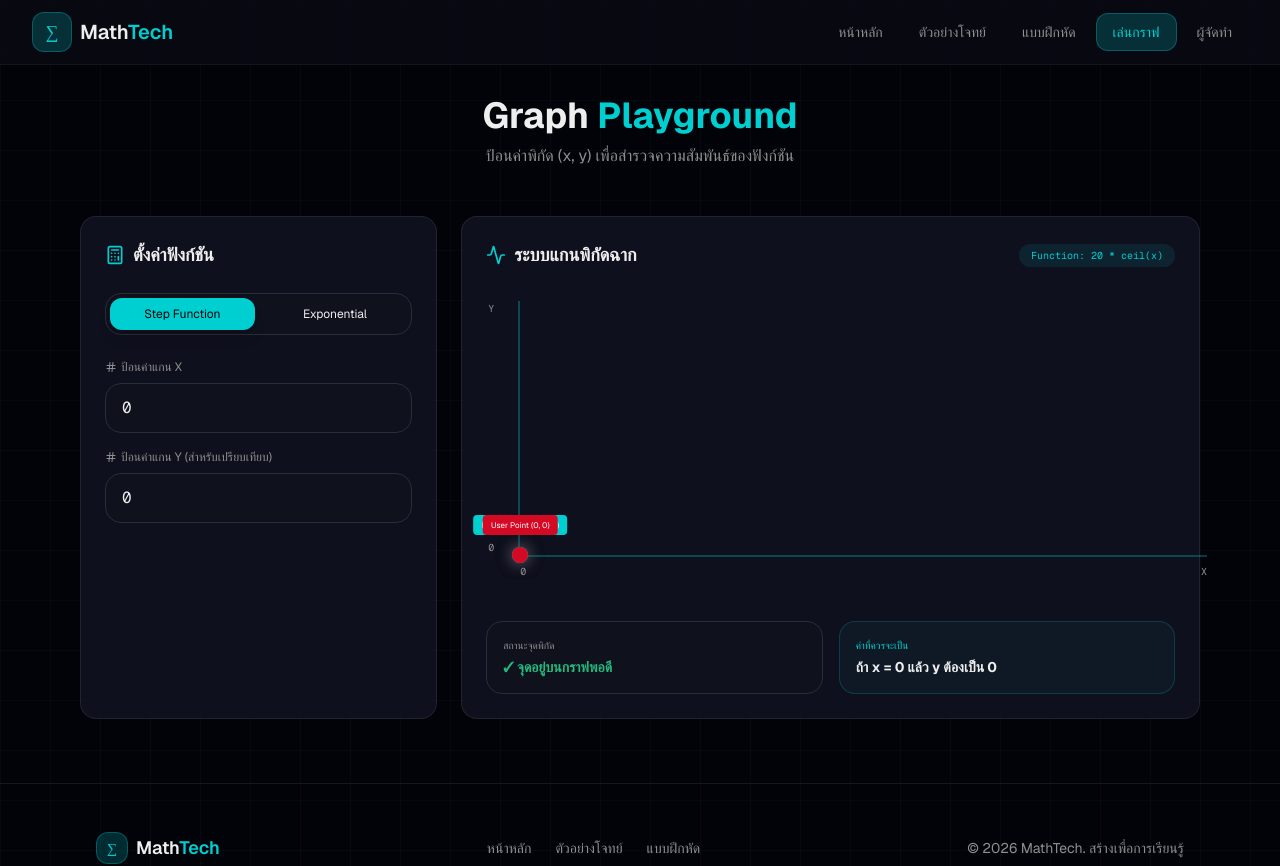
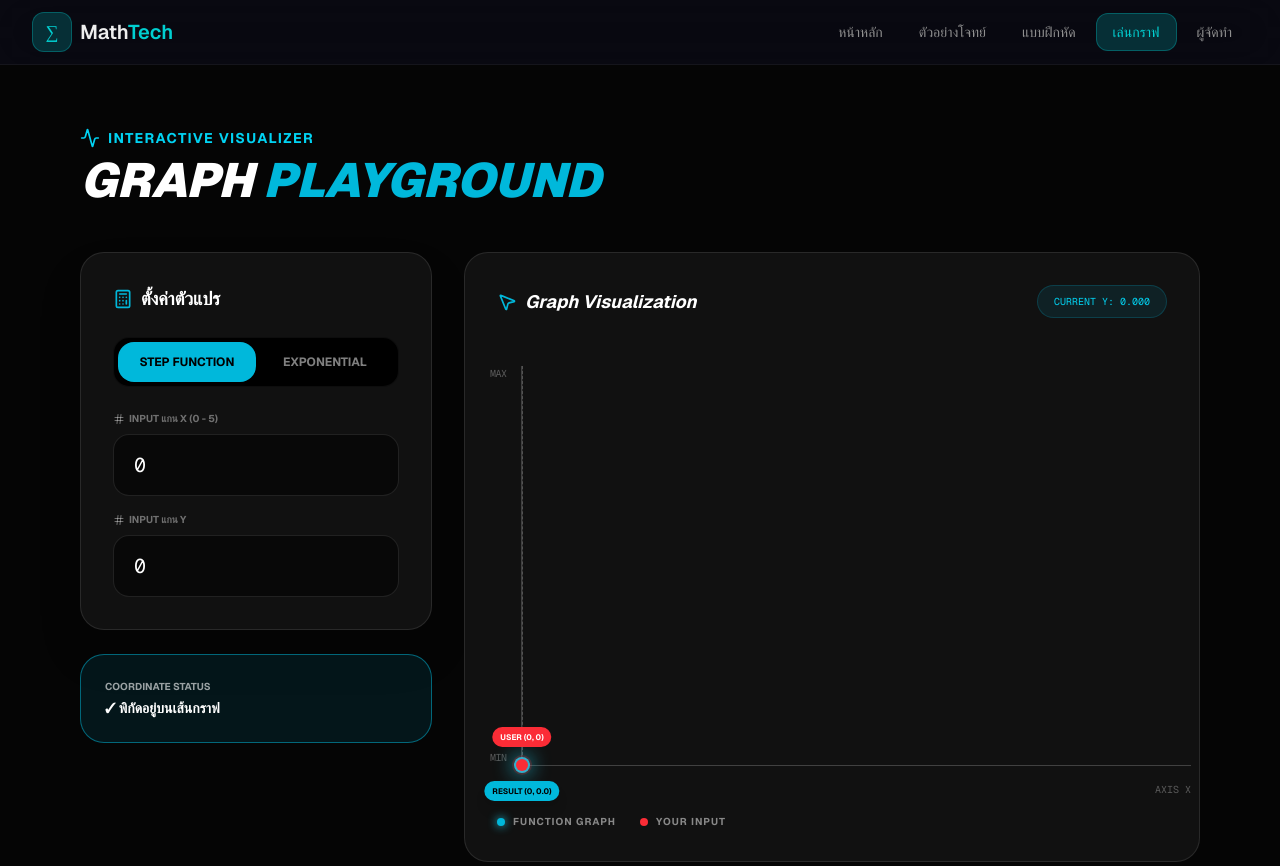
Before and after one commit to chiramat52/math-landing-page, a Next.js app: page /graph in a window 1280 px wide. Shown: the top 866 px of the page. Built offline with nearby package versions, Linux system fonts and the light colour scheme.

Commit message:
update app graph page

```diff
--- a/app/graph/page.tsx
+++ b/app/graph/page.tsx
@@ -1,148 +1,200 @@
 "use client"
 
-import { useState } from "react"
+import { useState, useMemo } from "react"
 import { motion } from "framer-motion"
 import { Navbar } from "@/components/navbar"
 import { Footer } from "@/components/footer"
-import { Calculator, Activity, Hash } from "lucide-react"
+import { Calculator, Activity, Hash, MousePointer2 } from "lucide-react"
 
 export default function GraphPlayground() {
   const [inputX, setInputX] = useState<number>(0)
   const [inputY, setInputY] = useState<number>(0)
   const [functionType, setFunctionType] = useState<"step" | "exponential">("step")
 
-  // คำนวณค่า Y ตามประเภทฟังก์ชัน
+  // คำนวณค่า Y ตามฟังก์ชัน
   const calculateResultY = (x: number) => {
     if (functionType === "step") {
-      return 20 * Math.ceil(x) // อ้างอิงโจทย์ค่าจอดรถ f(x) = 20⌈x⌉
+      // โจทย์ค่าจอดรถ f(x) = 20⌈x⌉
+      return 20 * Math.ceil(x)
     }
-    return Math.pow(2, x) // f(x) = 2ˣ
+    // f(x) = 2^x
+    return Math.pow(2, x)
   }
 
   const resultY = calculateResultY(inputX)
 
+  // สร้างเส้นกราฟจำลอง (0 - 5)
+  const graphPath = useMemo(() => {
+    const points = []
+    const step = 0.1
+    for (let i = 0; i <= 5.1; i += step) {
+      points.push({ x: i * 20, y: calculateResultY(i) })
+    }
+    return points
+  }, [functionType])
+
   return (
-    <main className="min-h-screen bg-background math-grid">
+    <main className="min-h-screen bg-[#050505] text-white selection:bg-cyan-500/30">
       <Navbar />
-      <div className="pt-24 pb-16 px-4 max-w-6xl mx-auto">
-        <header className="text-center mb-12">
-          <h1 className="text-4xl font-bold mb-2">Graph <span className="text-primary">Playground</span></h1>
-          <p className="text-muted-foreground">ป้อนค่าพิกัด (x, y) เพื่อสำรวจความสัมพันธ์ของฟังก์ชัน</p>
+
+      <div className="pt-32 pb-16 px-4 max-w-6xl mx-auto">
+        <header className="mb-12">
+          <motion.div
+            initial={{ opacity: 0, x: -20 }}
+            animate={{ opacity: 1, x: 0 }}
+            className="flex items-center gap-2 text-cyan-400 mb-2"
+          >
+            <Activity size={20} />
+            <span className="text-sm font-bold uppercase tracking-widest">Interactive Visualizer</span>
+          </motion.div>
+          <h1 className="text-4xl md:text-5xl font-black italic uppercase">
+            Graph <span className="text-cyan-500">Playground</span>
+          </h1>
         </header>
 
-        <div className="grid lg:grid-cols-3 gap-6">
-          {/* กรอบที่ 1: ส่วนควบคุมและเลือกฟังก์ชัน */}
-          <div className="glass-card p-6 rounded-2xl border border-border/50 flex flex-col gap-6">
-            <h2 className="text-lg font-bold flex items-center gap-2">
-              <Calculator className="text-primary" size={20} /> ตั้งค่าฟังก์ชัน
+        <div className="grid lg:grid-cols-3 gap-8">
+          {/* กรอบควบคุม (Control Panel) */}
+          <section className="space-y-6">
+            <div className="bg-[#111] border border-white/10 rounded-3xl p-8 shadow-2xl">
+              <h2 className="text-lg font-bold mb-6 flex items-center gap-2">
+                <Calculator className="text-cyan-500" size={20} /> ตั้งค่าตัวแปร
               </h2>
-            <div className="flex gap-2 p-1 bg-secondary/30 rounded-xl border border-border">
+
+              <div className="space-y-6">
+                {/* Switch Function */}
+                <div className="flex p-1 bg-black rounded-2xl border border-white/5">
                   <button
                     onClick={() => setFunctionType("step")}
-                className={`flex-1 py-2 text-xs rounded-lg transition-all ${functionType === "step" ? "bg-primary text-primary-foreground shadow-lg" : "hover:bg-secondary"}`}
-              >Step Function</button>
+                    className={`flex-1 py-3 text-xs font-bold rounded-xl transition-all ${functionType === "step" ? "bg-cyan-500 text-black" : "text-white/50 hover:text-white"}`}
+                  >STEP FUNCTION</button>
                   <button
                     onClick={() => setFunctionType("exponential")}
-                className={`flex-1 py-2 text-xs rounded-lg transition-all ${functionType === "exponential" ? "bg-primary text-primary-foreground shadow-lg" : "hover:bg-secondary"}`}
-              >Exponential</button>
+                    className={`flex-1 py-3 text-xs font-bold rounded-xl transition-all ${functionType === "exponential" ? "bg-cyan-500 text-black" : "text-white/50 hover:text-white"}`}
+                  >EXPONENTIAL</button>
                 </div>
 
+                {/* Input Fields */}
                 <div className="space-y-4">
-              <div>
-                <label className="text-xs text-muted-foreground mb-2 flex items-center gap-1">
-                  <Hash size={12} /> ป้อนค่าแกน X
+                  <div className="group">
+                    <label className="text-[10px] text-white/40 uppercase font-bold mb-2 flex items-center gap-1 group-focus-within:text-cyan-500 transition-colors">
+                      <Hash size={12} /> Input แกน X (0 - 5)
                     </label>
                     <input
-                  type="number"
-                  value={inputX}
+                      type="number" step="0.1" value={inputX}
                       onChange={(e) => setInputX(Number(e.target.value))}
-                  className="w-full bg-secondary/50 border border-border rounded-xl px-4 py-3 focus:border-primary outline-none transition-all font-mono"
-                  placeholder="ป้อนค่า x..."
+                      className="w-full bg-black/50 border border-white/10 rounded-2xl px-5 py-4 focus:border-cyan-500 outline-none transition-all font-mono text-xl"
                     />
                   </div>
-              <div>
-                <label className="text-xs text-muted-foreground mb-2 flex items-center gap-1">
-                  <Hash size={12} /> ป้อนค่าแกน Y (สำหรับเปรียบเทียบ)
+                  <div className="group">
+                    <label className="text-[10px] text-white/40 uppercase font-bold mb-2 flex items-center gap-1 group-focus-within:text-cyan-500 transition-colors">
+                      <Hash size={12} /> Input แกน Y
                     </label>
                     <input
-                  type="number"
-                  value={inputY}
+                      type="number" value={inputY}
                       onChange={(e) => setInputY(Number(e.target.value))}
-                  className="w-full bg-secondary/50 border border-border rounded-xl px-4 py-3 focus:border-primary outline-none transition-all font-mono"
-                  placeholder="ป้อนค่า y..."
+                      className="w-full bg-black/50 border border-white/10 rounded-2xl px-5 py-4 focus:border-cyan-500 outline-none transition-all font-mono text-xl"
                     />
                   </div>
                 </div>
               </div>
+            </div>
 
-          {/* กรอบที่ 2: ส่วนแสดงผลกราฟจำลอง */}
-          <div className="lg:col-span-2 glass-card p-6 rounded-2xl border border-border/50 relative min-h-[400px]">
-            <div className="flex justify-between items-center mb-8">
-              <h2 className="text-lg font-bold flex items-center gap-2">
-                <Activity className="text-primary" size={20} /> ระบบแกนพิกัดฉาก
+            {/* Status Card */}
+            <div className={`p-6 rounded-3xl border transition-all ${Math.abs(inputY - resultY) < 0.1 ? "bg-cyan-500/10 border-cyan-500/50" : "bg-red-500/10 border-red-500/50"}`}>
+              <p className="text-[10px] font-bold uppercase mb-1 opacity-60">Coordinate Status</p>
+              <p className="text-sm font-bold">
+                {Math.abs(inputY - resultY) < 0.1 ? "✓ พิกัดอยู่บนเส้นกราฟ" : "✕ พิกัดไม่อยู่บนเส้นกราฟ"}
+              </p>
+            </div>
+          </section>
+
+          {/* กรอบกราฟ (Graph Visualizer) */}
+          <section className="lg:col-span-2 bg-[#111] border border-white/10 rounded-3xl p-8 relative overflow-hidden group">
+            <div className="flex justify-between items-center mb-12 relative z-10">
+              <h2 className="text-lg font-bold flex items-center gap-2 italic">
+                <MousePointer2 className="text-cyan-500" size={20} /> Graph Visualization
               </h2>
-              <div className="text-[10px] font-mono bg-primary/10 text-primary px-3 py-1 rounded-full">
-                Function: {functionType === "step" ? "20 * ceil(x)" : "2^x"}
+              <div className="text-[10px] font-mono bg-cyan-500/10 text-cyan-400 px-4 py-2 rounded-full border border-cyan-500/20">
+                CURRENT Y: {resultY.toFixed(3)}
               </div>
             </div>
 
-            {/* แกน X และ แกน Y */}
-            <div className="relative w-full h-64 border-l-2 border-b-2 border-primary/30 mt-4 ml-8">
-              {/* แกน Y Label */}
-              <div className="absolute -left-8 top-0 h-full flex flex-col justify-between text-[10px] text-muted-foreground font-mono">
-                <span>Y</span>
-                <span>0</span>
-              </div>
-              {/* แกน X Label */}
-              <div className="absolute -bottom-6 left-0 w-full flex justify-between text-[10px] text-muted-foreground font-mono">
-                <span>0</span>
-                <span>X</span>
-              </div>
+            {/* Cartesian Grid Area */}
+            <div className="relative w-full h-[400px] border-l border-b border-white/20 mt-4 ml-6">
+              {/* Grid Lines */}
+              <div className="absolute inset-0 bg-grid-white/[0.03] bg-[size:40px_40px]" />
 
-              {/* จุดตัด (x, y) ที่ผู้ใช้ป้อน */}
+              {/* Axis Labels */}
+              <span className="absolute -left-8 top-0 text-[10px] font-mono text-white/30 uppercase tracking-tighter">max</span>
+              <span className="absolute -left-8 bottom-0 text-[10px] font-mono text-white/30 uppercase tracking-tighter">min</span>
+              <span className="absolute -bottom-8 right-0 text-[10px] font-mono text-white/30 uppercase">Axis X</span>
+
+              {/* เส้นกราฟจำลอง */}
+              <svg className="absolute inset-0 w-full h-full overflow-visible">
+                <path
+                  d={graphPath.map((p, i) => `${i === 0 ? 'M' : 'L'} ${p.x}% ${100 - (p.y / (functionType === 'step' ? 1.2 : 0.32))}%`).join(' ')}
+                  fill="none"
+                  stroke="currentColor"
+                  strokeWidth="2"
+                  className="text-cyan-500/20"
+                />
+              </svg>
+
+              {/* จุดคำนวณจากฟังก์ชัน (Blue Glow) */}
               <motion.div
-                animate={{ left: `${Math.min(Math.max(inputX * 10, 0), 100)}%`, bottom: `${Math.min(Math.max(inputY / 2, 0), 100)}%` }}
-                className="absolute w-4 h-4 bg-destructive rounded-full -translate-x-1/2 translate-y-1/2 shadow-[0_0_15px_rgba(239,68,68,0.5)] z-10"
+                animate={{
+                  left: `${(inputX / 5) * 100}%`,
+                  bottom: `${(resultY / (functionType === 'step' ? 120 : 32)) * 100}%`
+                }}
+                className="absolute w-4 h-4 bg-cyan-400 rounded-full -translate-x-1/2 translate-y-1/2 z-20 shadow-[0_0_20px_#22d3ee]"
               >
-                <div className="absolute -top-8 left-1/2 -translate-x-1/2 bg-destructive text-white text-[8px] px-2 py-1 rounded whitespace-nowrap">
-                  User Point ({inputX}, {inputY})
+                <div className="absolute top-6 left-1/2 -translate-x-1/2 bg-cyan-500 text-black text-[8px] font-bold px-2 py-1 rounded-md whitespace-nowrap shadow-lg">
+                  RESULT ({inputX}, {resultY.toFixed(1)})
                 </div>
               </motion.div>
 
-              {/* จุดคำนวณจากฟังก์ชัน (Result Y) */}
+              {/* จุดที่ผู้ใช้ป้อน (User Point - Red) */}
               <motion.div
-                animate={{ left: `${Math.min(Math.max(inputX * 10, 0), 100)}%`, bottom: `${Math.min(Math.max(resultY / 2, 0), 100)}%` }}
-                className="absolute w-4 h-4 bg-primary rounded-full -translate-x-1/2 translate-y-1/2 shadow-[0_0_15px_rgba(6,182,212,0.5)]"
+                animate={{
+                  left: `${(inputX / 5) * 100}%`,
+                  bottom: `${(inputY / (functionType === 'step' ? 120 : 32)) * 100}%`
+                }}
+                className="absolute w-3 h-3 bg-red-500 rounded-full -translate-x-1/2 translate-y-1/2 z-30 ring-4 ring-red-500/20"
               >
-                <div className="absolute -top-8 left-1/2 -translate-x-1/2 bg-primary text-white text-[8px] px-2 py-1 rounded whitespace-nowrap">
-                  Function Result ({inputX}, {resultY})
+                <div className="absolute -top-8 left-1/2 -translate-x-1/2 bg-red-500 text-white text-[8px] font-bold px-2 py-1 rounded-md whitespace-nowrap">
+                  USER ({inputX}, {inputY})
                 </div>
               </motion.div>
 
-              {/* เส้นแนวทาง (Grid lines) */}
+              {/* Vertical Guide Line */}
               <motion.div
-                animate={{ width: `${Math.min(Math.max(inputX * 10, 0), 100)}%` }}
-                className="absolute bottom-0 left-0 h-px bg-primary/20 border-t border-dashed border-primary/50"
-                style={{ bottom: `${Math.min(Math.max(resultY / 2, 0), 100)}%` }}
+                animate={{ left: `${(inputX / 5) * 100}%` }}
+                className="absolute top-0 bottom-0 w-px bg-white/10 border-l border-dashed border-white/20"
               />
             </div>
 
-            <div className="mt-16 grid grid-cols-2 gap-4">
-              <div className="p-4 bg-secondary/20 rounded-xl border border-border">
-                <p className="text-[10px] text-muted-foreground uppercase mb-1">สถานะจุดพิกัด</p>
-                <p className={`text-sm font-bold ${inputY === resultY ? "text-accent" : "text-destructive"}`}>
-                  {inputY === resultY ? "✓ จุดอยู่บนกราฟพอดี" : "✕ จุดไม่อยู่บนเส้นกราฟ"}
-                </p>
+            {/* Legend */}
+            <div className="mt-12 flex gap-6">
+              <div className="flex items-center gap-2">
+                <div className="w-2 h-2 rounded-full bg-cyan-500 shadow-[0_0_10px_#22d3ee]" />
+                <span className="text-[10px] text-white/50 font-bold uppercase tracking-widest">Function Graph</span>
               </div>
-              <div className="p-4 bg-primary/5 rounded-xl border border-primary/20">
-                <p className="text-[10px] text-primary uppercase mb-1">ค่าที่ควรจะเป็น</p>
-                <p className="text-sm font-bold text-foreground">ถ้า x = {inputX} แล้ว y ต้องเป็น {resultY}</p>
+              <div className="flex items-center gap-2">
+                <div className="w-2 h-2 rounded-full bg-red-500" />
+                <span className="text-[10px] text-white/50 font-bold uppercase tracking-widest">Your Input</span>
               </div>
             </div>
+          </section>
         </div>
       </div>
-      </div>
+
       <Footer />
+
+      <style jsx global>{`
+        .bg-grid-white {
+          background-image: radial-gradient(circle, rgba(255,255,255,0.1) 1px, transparent 1px);
+        }
+      `}</style>
     </main>
   )
 }
```
Lines whose indentation alone changed are shown as unchanged.
